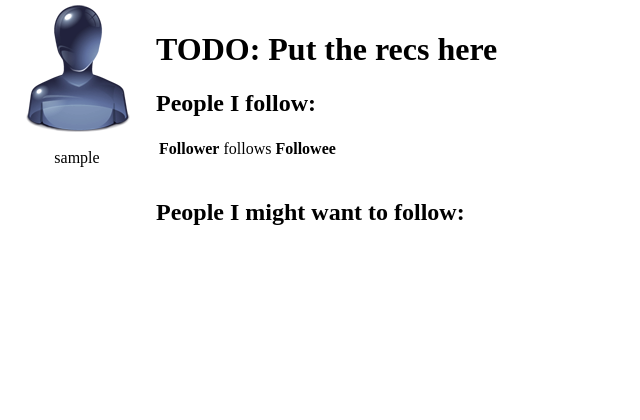
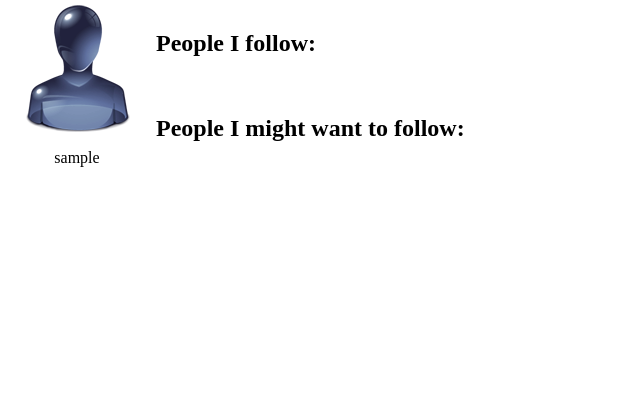
Before and after one commit to BlindGhosty/LSWA-Project, a Django app: page /micro/recommend/ in a window 1280 px wide. Shown: the part 36-456 px from the top of the page, without its empty margins (0-640 px from the left). Run offline with Django 3.2, Linux system fonts and the light colour scheme; the visitor is signed in with stand-in values (Sample User, id 1); data that the repository does not hold is empty.

Commit message:
Finished formatting on recommend.html

```diff
--- a/scalica/web/scalica/micro/templates/micro/recommend.html
+++ b/scalica/web/scalica/micro/templates/micro/recommend.html
@@ -8,22 +8,11 @@
 {% endblock %}
 
 {% block content %}
-<h1> TODO: Put the recs here </h1>
 <div>
   <table id="recList"> <h2> People I follow: </h2>
-    <tr>
-      <th> Follower </th>
-      <td> follows </td>
-      <th> Followee </th>
-    </tr>
     {% if follows %}
     {% for user in follows %}
     <tr>
-      <td>
-        <img src="{% static "micro/images/user_s.png" %}" alt="Generic User"/>
-        {{ user.follower.username}}
-      </td>
-      <td> </td>
       <td>
         <img src="{% static "micro/images/user_s.png" %}" alt="Generic User"/>
         {{ user.followee.username}}
```
